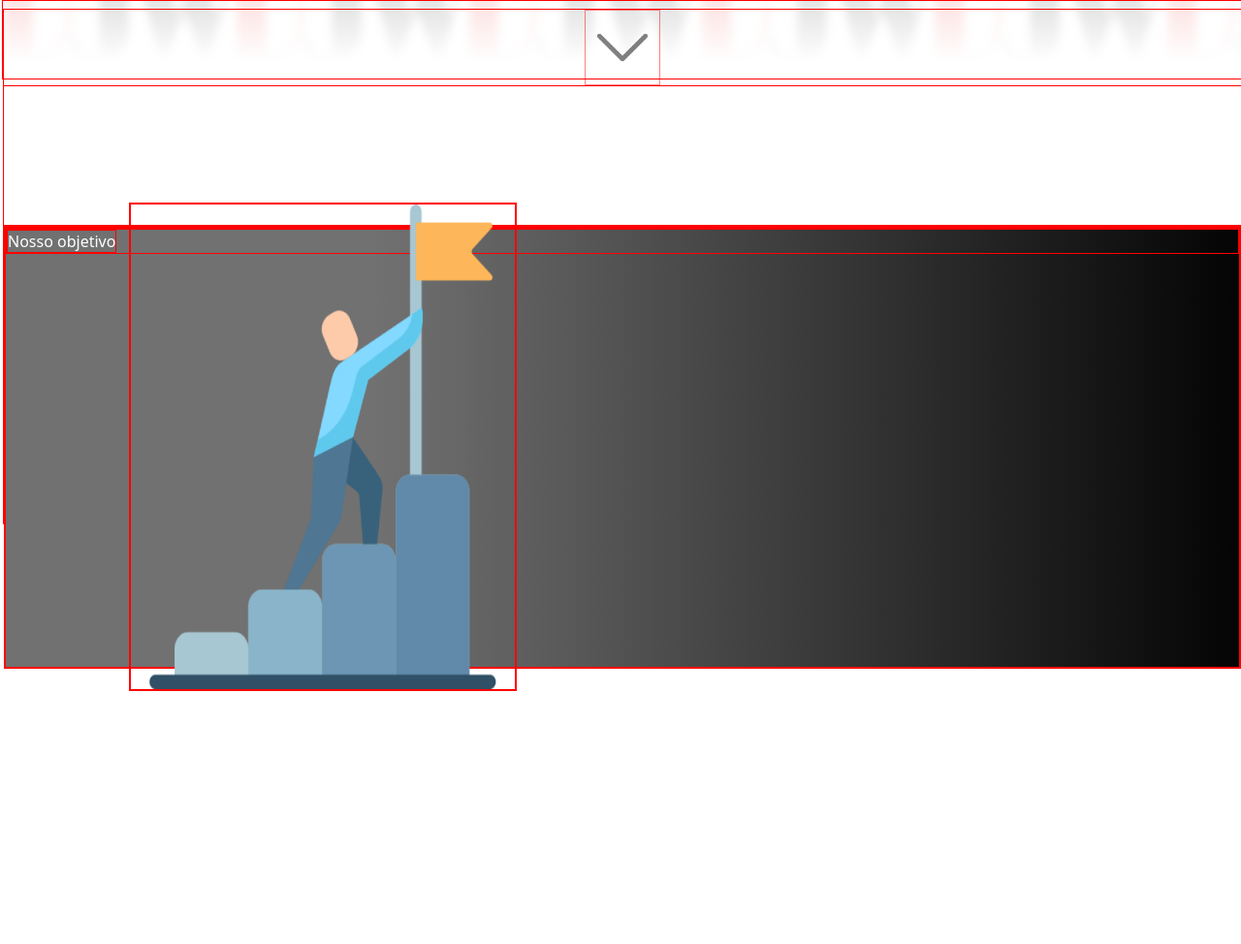
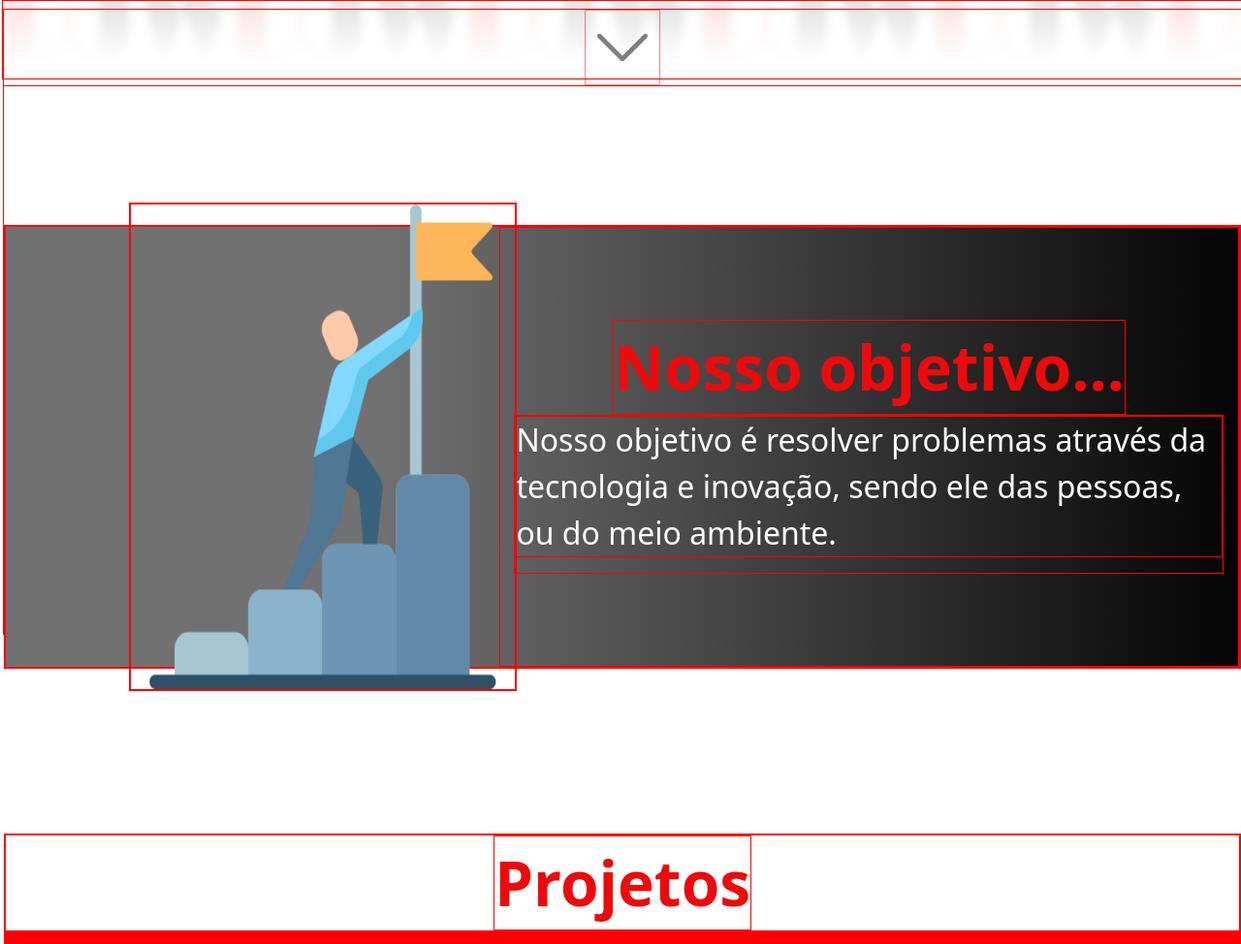
Before and after one commit to DiogoKRosa/Projeto_PI, a plain HTML site: page index.html in a window 1280 px wide. Shown: the part 718-1692 px from the top of the page at 97% size. Before the commit the page ends 1431 px from the top, so only its background shows below. Drawn offline with nearby package versions, Linux system fonts and the light colour scheme.

Commit message:
Objetivo do grupo adicionado

```diff
--- a/css/styles.css
+++ b/css/styles.css
@@ -123,7 +123,56 @@ nav{
 
 .bandeira img{
     width: 100%;
+    height: 100%;
+}
 
+.texto_1{
+    position: absolute;
     height: 100%;
+    width: 60%;
+    right: 0;
+    display:flex;
+    flex-direction: column;
+    align-content: center;
+    justify-content: center;
+}
 
+.texto_1 b{
+    align-self: center;
+    font-size: 64px;
+    color: #EE0A0A;
 }
+
+.texto_1 div{
+    align-self: center;
+    height: auto;
+    width: 732px;
+}
+
+.texto_1 div p{
+    font-size: 32px;
+    display: inline-block;
+    text-overflow: ellipsis;
+    word-wrap: break-word;
+}
+
+.projetos{
+    position: relative;
+    width: 100%;
+    height: auto;
+    top:40vh;
+}
+.projetos #titulo{
+    position: relative;
+    width: 100%;
+    height: auto;
+    display: flex;
+    flex-direction: column;
+    align-content: center;
+}
+
+#titulo b{
+    font-size: 64px;
+    color: #EE0A0A;
+    align-self: center;
+}
--- a/index.html
+++ b/index.html
@@ -46,10 +46,26 @@
             <div class="entrada">
               <div  class="bandeira" ><img src="/imgs/bandeira.png"></div>
               <div class="black">
-                <div></div>
                 <div class="texto_1">
-                  <h>Nosso objetivo</h>
+                  <b>Nosso objetivo...</b>
+                  <div>
+                    <p>Nosso objetivo é resolver problemas através da tecnologia e inovação, sendo ele das pessoas, ou do meio ambiente. </p>
+                  </div>
                 </div>
+              </div>
+            </div>
+            <div class="projetos">
+              <div id="titulo"><b>Projetos</b></div>
+              <div>
+                <div>
+                  <div>
+                  </div>
+                  <div>
+                  </div>
+                </div>
+                <div>
+                </div>
+              <div>
               </div>
             </div>
         </div>
```
